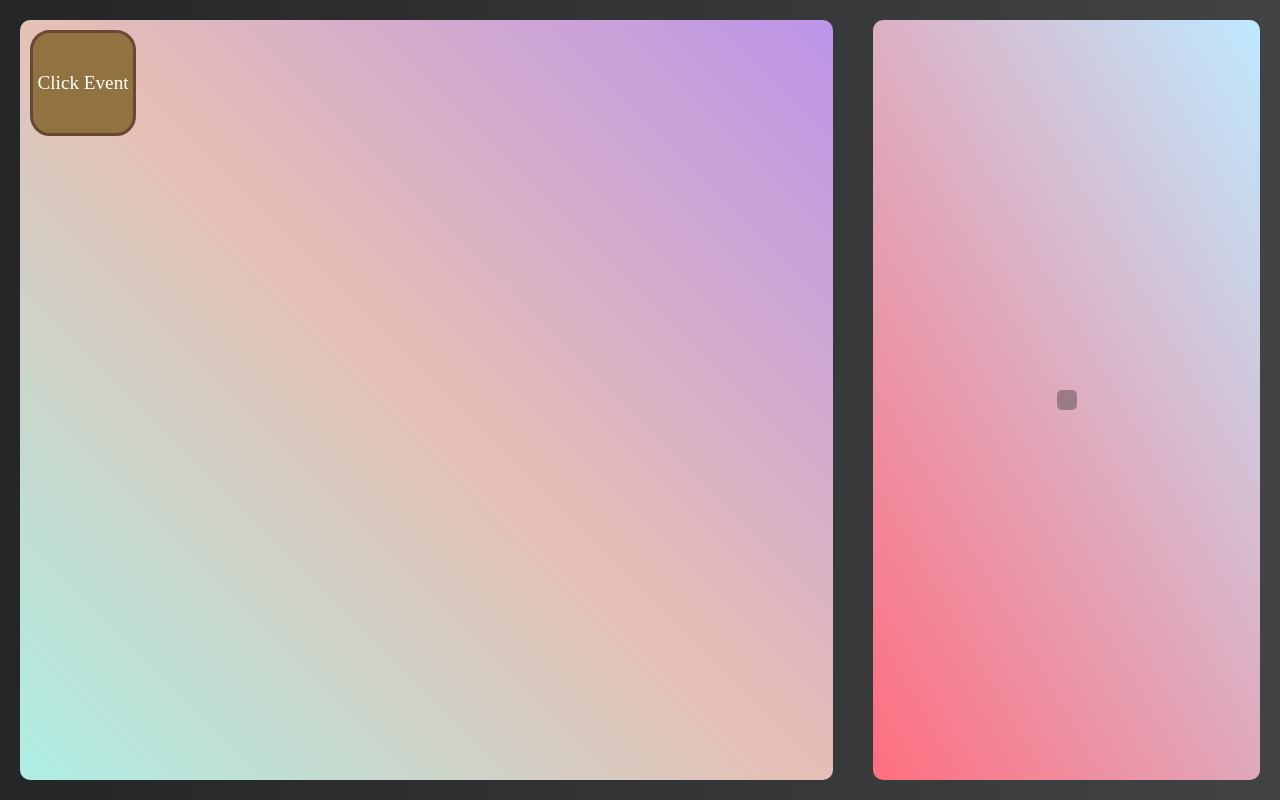
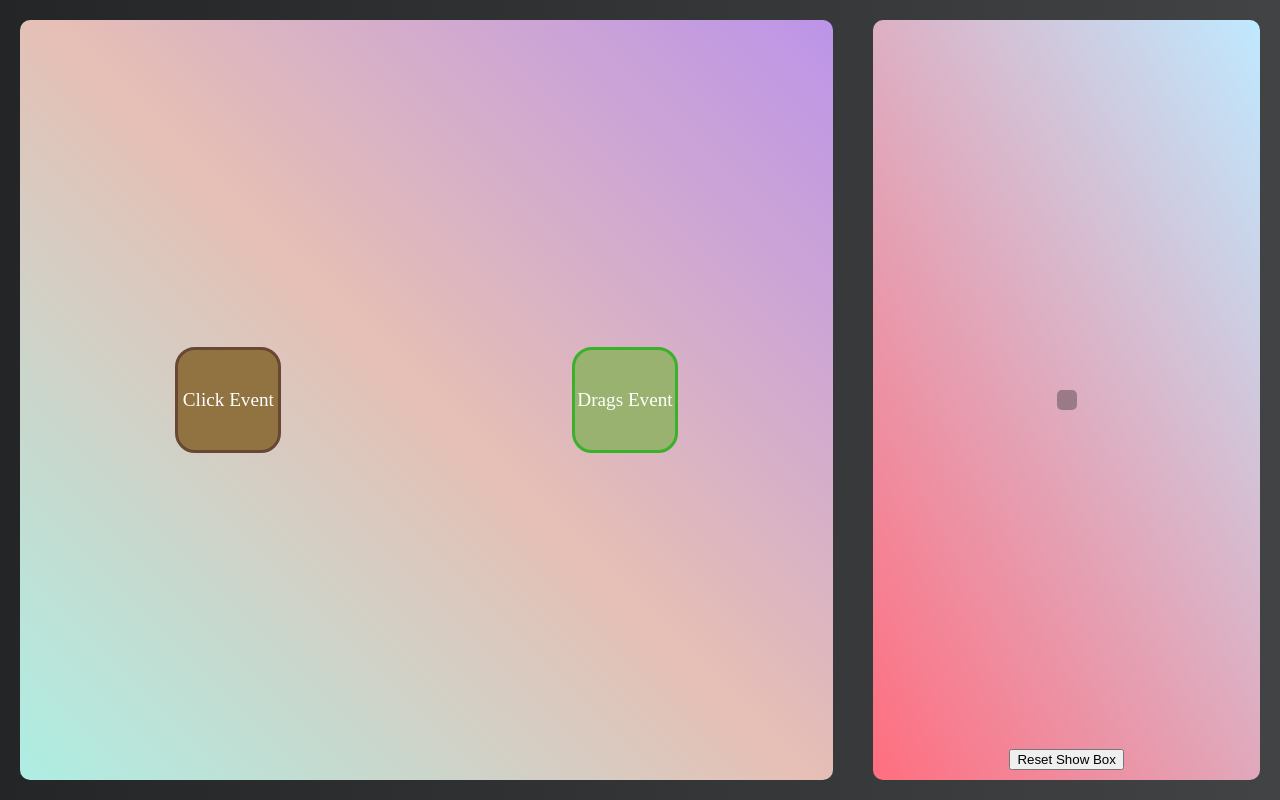
Before and after one commit to amir-mostafa-hs/APS-Learning-JavaScript-AmirMostafaHajiSadeghian, a plain HTML site: page Folder_11_(2022-02-04)/Reviewing-JS2-3-session.html in a window 1280 px wide. Drawn offline with Linux system fonts and the light colour scheme.

Commit message:
add event 1

```diff
--- a/Folder_11_(2022-02-04)/Reviewing-JS2-3-session.html
+++ b/Folder_11_(2022-02-04)/Reviewing-JS2-3-session.html
@@ -7,10 +7,11 @@
     <title>Reviewing-JS2-3-session</title>
   </head>
   <body>
-      <main id="content"></main>
-      <article id="showEvent">
-          <aside id="event"></aside>
-      </article>
+    <main id="content"></main>
+    <article id="showEvent">
+      <aside id="event"></aside>
+      <button id="reset" onclick="btnReset()">Reset Show Box</button>
+    </article>
     <script src="Reviewing-JS2-3-session.js"></script>
   </body>
 </html>
--- a/Folder_11_(2022-02-04)/Reviewing-JS2-3-session.js
+++ b/Folder_11_(2022-02-04)/Reviewing-JS2-3-session.js
@@ -20,14 +20,21 @@ getAsideEvent.style.padding = "10px";
 getAsideEvent.style.borderRadius = "5px";
 getAsideEvent.style.fontSize = "1.5rem";
 
+const getBtnReset = document.getElementById("reset");
+getBtnReset.style.alignSelf = "flex-end";
+getBtnReset.style.position = "absolute";
+const btnReset = () => (getAsideEvent.textContent = "");
+
 const getContent = document.getElementById("content");
 getContent.style.background =
   "linear-gradient(45deg, rgba(174,238,227,1) 0%, rgba(230,191,181,1) 50%, rgba(188,148,233,1) 100%)";
+getContent.style.borderRadius = "10px";
 getContent.style.margin = "20px";
 getContent.style.padding = "10px";
 getContent.style.display = "grid";
-getContent.style.gap = "10px";
-getContent.style.borderRadius = "10px";
+getContent.style.justifyItems = "center";
+getContent.style.alignContent = "space-evenly";
+getContent.style.gridTemplateColumns = " repeat(auto-fit, minmax(150px, 1fr))";
 
 function createAsideElemForTest(text) {
   const aside = document.createElement("aside");
@@ -47,5 +54,13 @@ function createAsideElemForTest(text) {
 }
 
 const asideForClickEvt = createAsideElemForTest("Click Event");
-asideForClickEvt.onclick = function () {};
+asideForClickEvt.onclick = function () {
+  getAsideEvent.innerText += `You have now clicked \n`;
+};
 getContent.appendChild(asideForClickEvt);
+
+const asideForDragsEvt = createAsideElemForTest("Drags Event");
+asideForDragsEvt.addEventListener("drag",function(){
+
+})
+getContent.appendChild(asideForDragsEvt);
```
